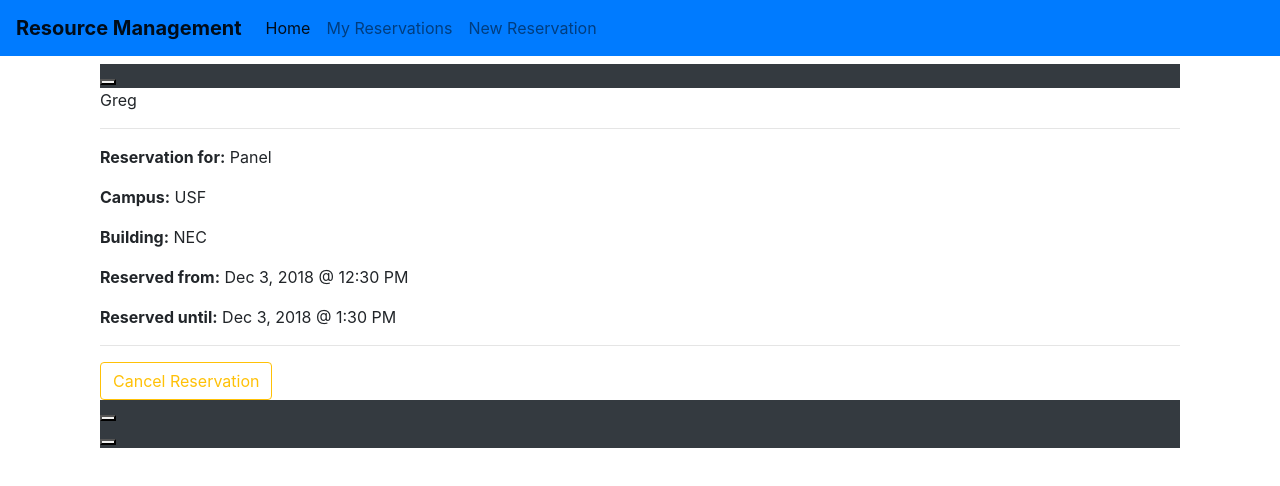
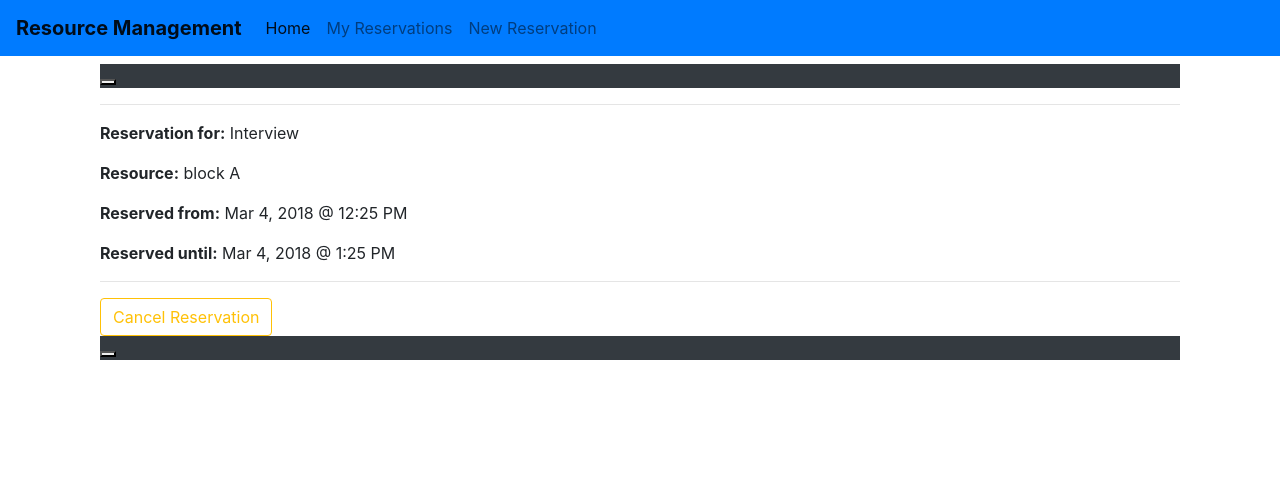
Before and after one commit to meldessouky94/rms-webclient, an Angular app: page /reservations in a window 1280 px wide. Shown: the top 486 px of the page. Built offline with nearby package versions, Linux system fonts and the light colour scheme.

Commit message:
added cancel button to reservation view and updated

```diff
--- a/src/app/components/reservations/reservations/reservations.component.html
+++ b/src/app/components/reservations/reservations/reservations.component.html
@@ -1,12 +1,12 @@
 <div class="container">
   <ngb-accordion #acc="ngbAccordion" activeIds="ngb-panel-0">
-    <ngb-panel *ngFor="let reservation of reservations">
+    <ngb-panel *ngFor="let reservation of userReservations">
       <div class="resHeader">
         <ng-template id="resHeader" ngbPanelTitle type="dark">
           <div class="row">
             <span class="col"> {{ reservation.purpose | titlecase }} </span>
             <span class="col">{{reservation.startTime | date: 'MMM d, y @ h:mm a'}}</span>
-            <span class="col">Building: {{reservation.building}}</span>
+            <span class="col">Space: {{reservation.resource.name}}</span>
           </div>
 
         </ng-template>
@@ -16,8 +16,8 @@
         <p>{{reservation.name}}</p>
         <hr>
         <p><strong>Reservation for:</strong> {{ reservation.purpose | titlecase }}</p>
-        <p><strong>Campus:</strong> {{reservation.campus}}</p>
-        <p><strong>Building:</strong> {{reservation.building}}</p>
+        <p><strong>Resource:</strong> {{reservation.resource.name}}</p>
+
         <p> <strong>Reserved from:</strong> {{reservation.startTime | date: 'MMM d, y @ h:mm a'}}</p>
         <p><strong>Reserved until:</strong> {{reservation.endTime | date: 'MMM d, y @ h:mm a'}}</p>
 
--- a/src/app/components/reservations/reservations/reservations.component.ts
+++ b/src/app/components/reservations/reservations/reservations.component.ts
@@ -2,6 +2,7 @@ import { Component, OnInit } from '@angular/core';
 import { NgbAccordionConfig, NgbModal } from '@ng-bootstrap/ng-bootstrap';
 import { Reservation } from 'src/app/models/reservation';
 import { CancelReservationPopupComponent } from '../cancel-reservation-popup/cancel-reservation-popup.component';
+import { ReservationService } from 'src/app/services/reservation/reservation.service';
 
 @Component({
   selector: 'app-reservations',
@@ -9,32 +10,36 @@ import { CancelReservationPopupComponent } from '../cancel-reservation-popup/can
   styleUrls: ['./reservations.component.css']
 })
 export class ReservationsComponent implements OnInit {
-  reservations = [
-    {
-      purpose: 'panel',
-      campus: 'USF',
-      building: 'NEC',
-      name: 'Greg',
-      startTime: '2018 Dec 03 12:30:00',
-      endTime: '2018 Dec 03 13:30:00'
-    },
-    {
-      purpose: 'interview',
-      campus: 'USF',
-      building: 'Bunker',
-      name: 'Yuki',
-      startTime: '2018 Dec 05 09:30:00',
-      endTime: '2018 Dec 05 10:30:00'
-    },
-    {
-      purpose: 'panel',
-      campus: 'USF',
-      building: 'NEC',
-      name: 'Jonathan',
-      startTime: '2018 Dec 04 13:30:00',
-      endTime: '2018 Dec 04 14:30:00'
-    },
-  ];
+  userReservations = [];
+
+  loaded: boolean;
+  error; boolean;
+  // reservations = [
+  //   {
+  //     purpose: 'panel',
+  //     campus: 'USF',
+  //     building: 'NEC',
+  //     name: 'Greg',
+  //     startTime: '2018 Dec 03 12:30:00',
+  //     endTime: '2018 Dec 03 13:30:00'
+  //   },
+  //   {
+  //     purpose: 'interview',
+  //     campus: 'USF',
+  //     building: 'Bunker',
+  //     name: 'Yuki',
+  //     startTime: '2018 Dec 05 09:30:00',
+  //     endTime: '2018 Dec 05 10:30:00'
+  //   },
+  //   {
+  //     purpose: 'panel',
+  //     campus: 'USF',
+  //     building: 'NEC',
+  //     name: 'Jonathan',
+  //     startTime: '2018 Dec 04 13:30:00',
+  //     endTime: '2018 Dec 04 14:30:00'
+  //   },
+  // ];
   // id: number;
   // purpose: string;
   // startTime: string;
@@ -46,10 +51,35 @@ export class ReservationsComponent implements OnInit {
   time = { hour: 9, minute: 30 };
   meridian = true;
 
-  constructor(config: NgbAccordionConfig, private modalService: NgbModal) {
+  constructor(
+    config: NgbAccordionConfig,
+    private modalService: NgbModal,
+    private reservationService: ReservationService) {
     // customize default values of accordions used by this component tree
     config.closeOthers = true;
     config.type = 'dark';
+    this.loaded = true;
+    this.error = false;
+    this.userReservations = [
+      {
+        id: 2,
+        purpose: 'INTERVIEW',
+        startTime: '2018-03-04T12:25:23.00',
+        endTime: '2018-03-04T13:25:23.00',
+        resource: { name: 'block A' },
+        userId: 1245,
+        cancelled: false,
+        approved: true
+      }, {
+        id: 3,
+        purpose: 'PANEL',
+        startTime: '2018-03-07T12:25:23.00',
+        endTime: '2018-03-07T13:25:23.00',
+        resource: { name: 'block 8' },
+        userId: 1245,
+        cancelled: false,
+        approved: true
+      }];
   }
 
   open(selectedReservation: Reservation) {
```
